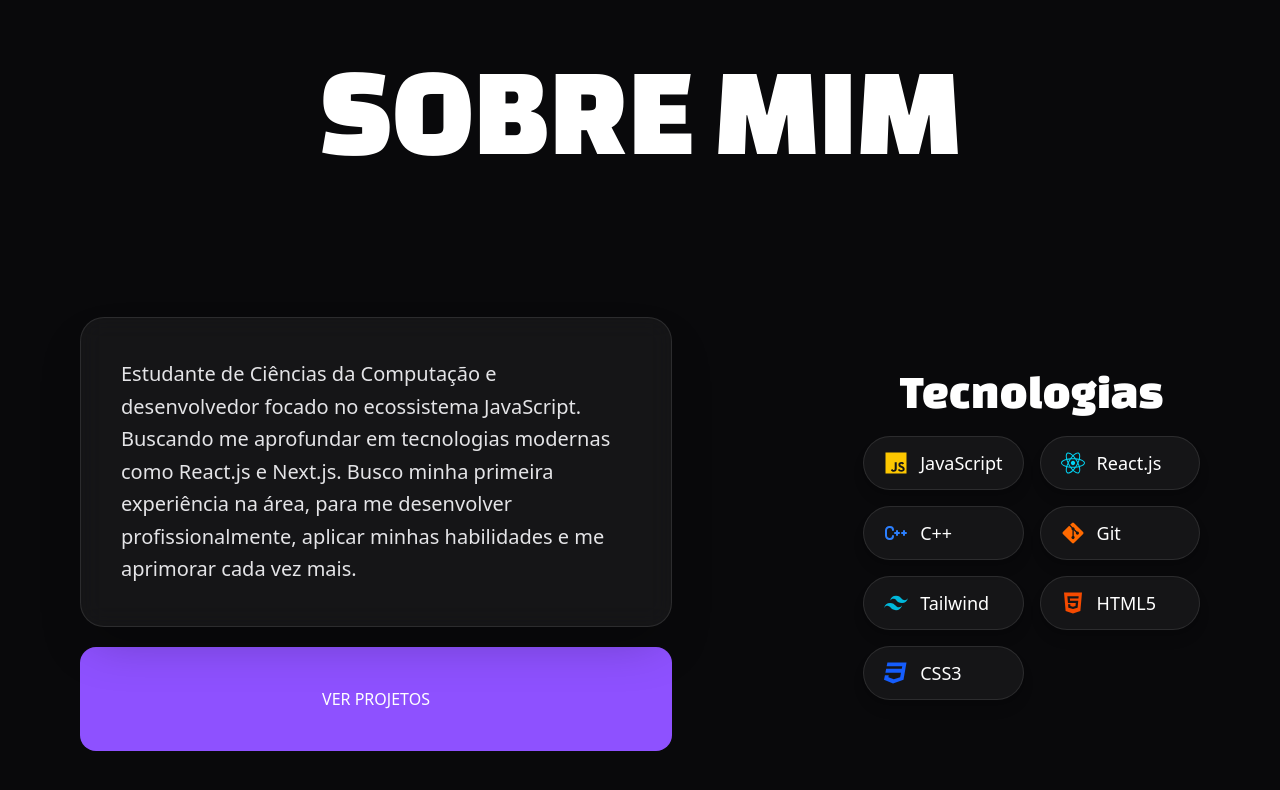
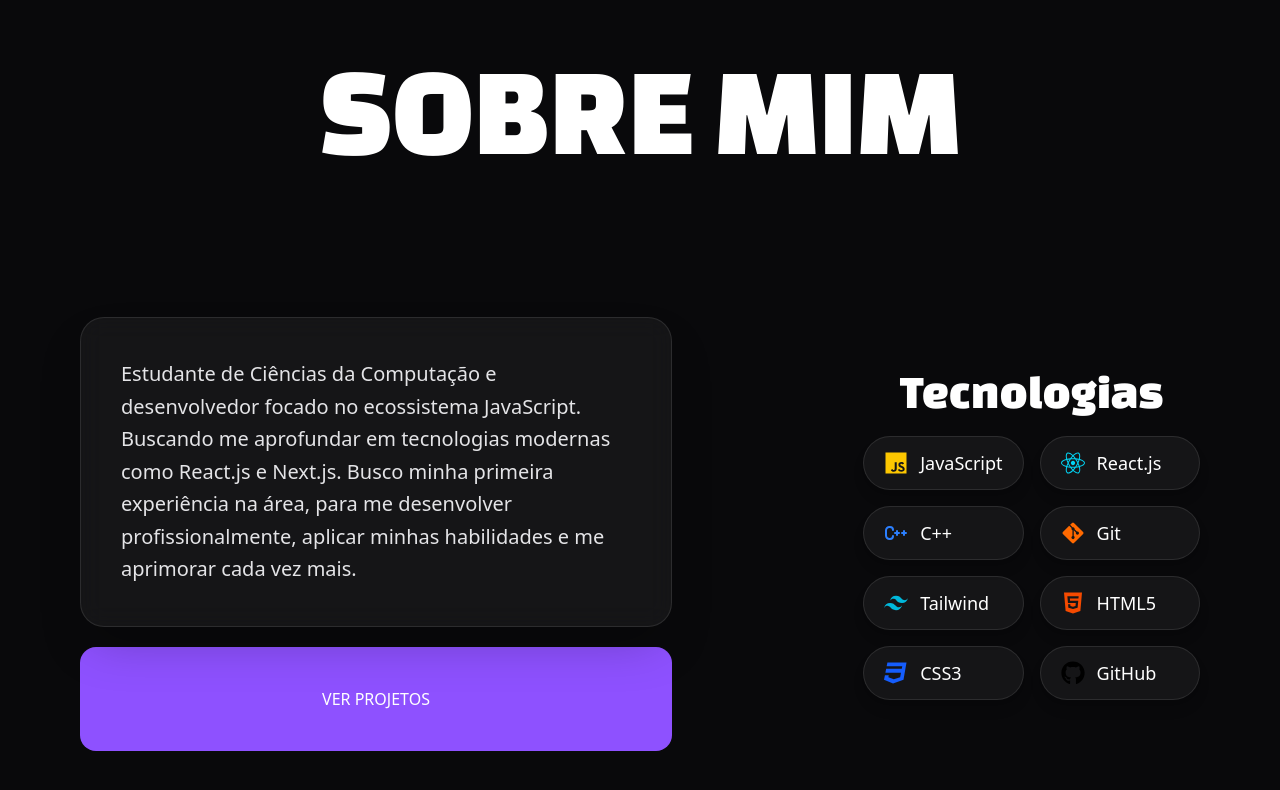
Before and after one commit to ThierryTorino/meu-portifolio, a React (Vite) app: page / in a window 1280 px wide. Shown: the part 918-1708 px from the top of the page. Built offline with nearby package versions, Linux system fonts and the light colour scheme.

Commit message:
Inicio da melhoria dos icones

```diff
--- a/src/components/NavBar.jsx
+++ b/src/components/NavBar.jsx
@@ -2,7 +2,7 @@ import { BsLightningChargeFill } from "react-icons/bs";
 
 function NavBar(){
     return(
-        <nav>
+        <nav className="sticky top-0 z-50 bg-zinc-950/50">
             <div className="flex justify-between p-3 font-changaOne">
                 <h1 className="text-zinc-100 flex gap-3"><BsLightningChargeFill className="items-center text-violet-500 w-5 h-5"/>Thierry Torino</h1>
                 <ul className="flex gap-3 text-zinc-100 ">
--- a/src/components/Resume.jsx
+++ b/src/components/Resume.jsx
@@ -7,9 +7,22 @@ import { FaGitAlt } from "react-icons/fa";
 import { RiTailwindCssFill } from "react-icons/ri";
 import { FaHtml5 } from "react-icons/fa";
 import { FaCss3 } from "react-icons/fa";
+import { FaGithub } from "react-icons/fa";
+
 
 
 function Resume(){
+    const tecnologias = [
+        {nome: "JavaScript", cor: "bg-yellow-500", icone: <IoLogoJavascript/>},
+        {nome: "React", cor: "bg-yellow-500", icone: <FaReact/>},
+        {nome: "Cpp", cor: "bg-yellow-500", icone: <TbBrandCpp/>},
+        {nome: "Git", cor: "bg-yellow-500", icone: <FaGitAlt/>},
+        {nome: "Tailwind", cor: "bg-yellow-500", icone: <RiTailwindCssFill/>},
+        {nome: "Html", cor: "bg-yellow-500", icone: <FaHtml5/>},
+        {nome: "Css", cor: "bg-yellow-500", icone: <FaCss3/>},
+        {nome: "GitHub", cor: "bg-yellow-500", icone: <FaGithub/>}
+    ]
+
     return(
         <section className="bg-zinc-950 min-h-screen flex flex-col justify-center gap-36">
             <div className="flex justify-center">
@@ -26,7 +39,7 @@ function Resume(){
                     <h2 className="text-white font-changaOne text-5xl">Tecnologias</h2>
                     <ul className="grid grid-cols-1 md:grid-cols-2 gap-4">
 
-                        <div className="flex items-center gap-3 bg-white/5 border border-white/10 px-5 py-3 rounded-full hover:bg-white/10 hover:border-violet-400 hover:scale-105 transition-all cursor-default shadow-lg">
+                        <div className="flex items-center gap-3 bg-white/5 border border-white/10 px-5 py-3 rounded-full hover:bg-white/10 hover:border-yellow-400 hover:scale-105 transition-all cursor-default shadow-lg">
                             <IoLogoJavascript className="text-yellow-400 text-2xl"/>
                             <span className="text-white font-medium text-lg">JavaScript</span>
                         </div>
@@ -60,6 +73,11 @@ function Resume(){
                             <FaCss3 className="text-blue-600 text-2xl"/>
                             <span className="text-white font-medium text-lg">CSS3</span>
                         </div>
+
+                        <div className="flex items-center gap-3 bg-white/5 border border-white/10 px-5 py-3 rounded-full hover:bg-white/10 hover:border-zinc-800 hover:scale-105 transition-all cursor-default shadow-lg">
+                            <FaGithub className="text-zin-800 text-2xl"/>
+                            <span className="text-white font-medium text-lg">GitHub</span>
+                        </div>
                     </ul>
                 </div>
             </div>
```
